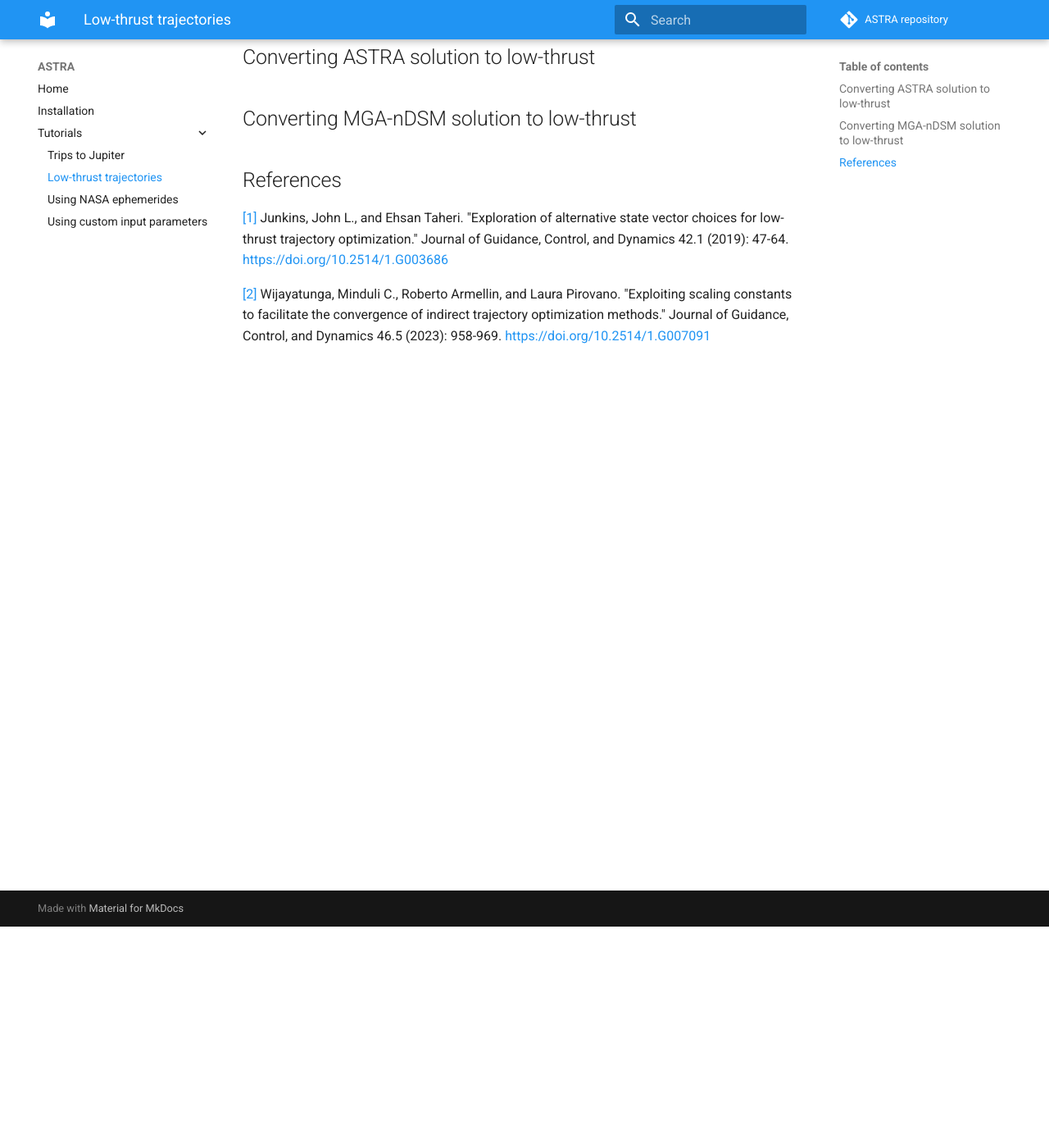
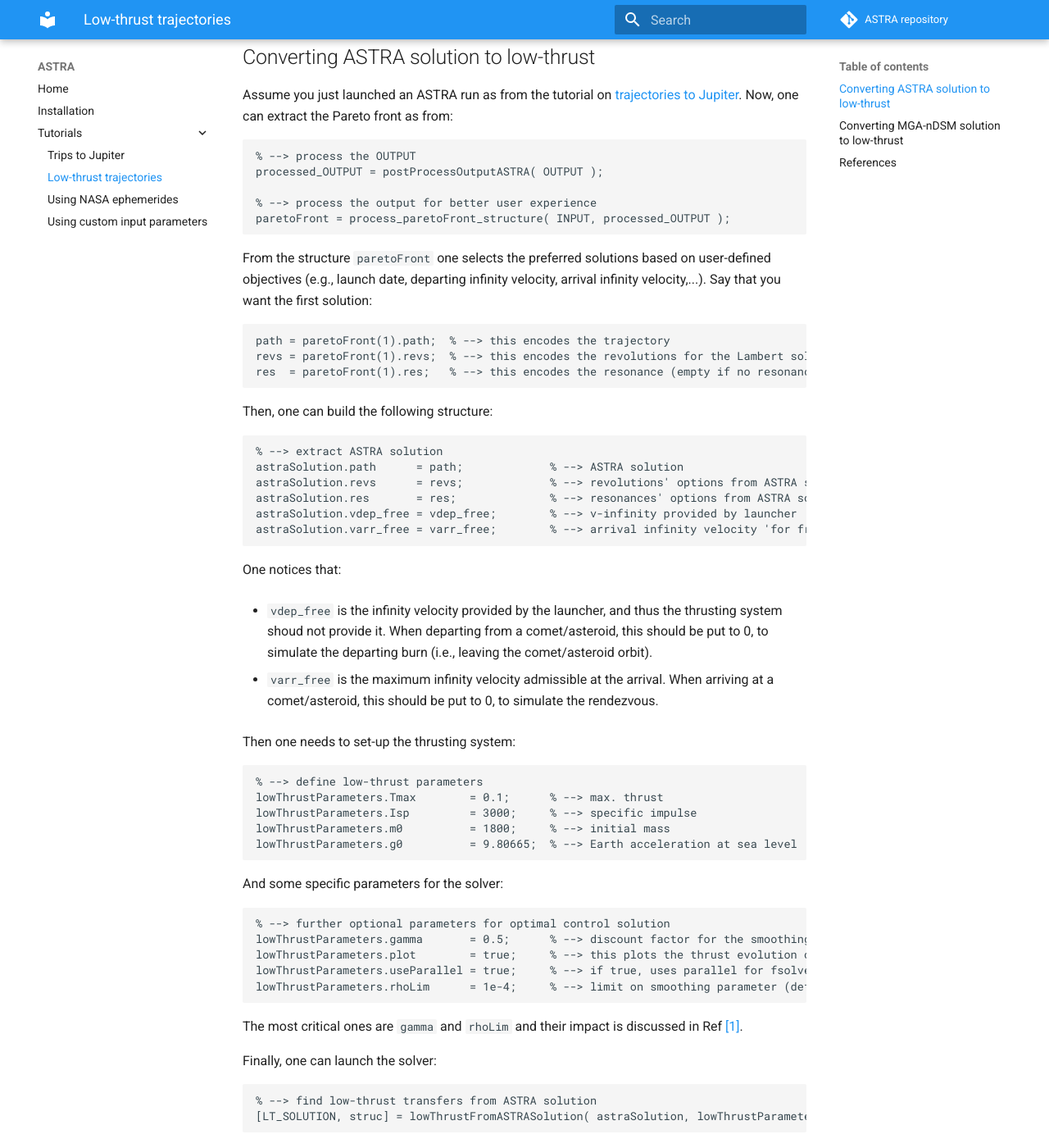
Before and after one commit to andreabellome/astra-documentation, an MkDocs documentation site: the page built from docs/low_thrust_trajectories.md, in a window 1280 px wide and 1400 px high, scrolled down 270 px. Shown: the whole window at 82% size. Built offline with MkDocs 1.6.1 and Material for MkDocs 9.7.7, drawn with Linux system fonts in a browser that asks for light colours; comment, search, counter and statistics services are not loaded; some of the changed text lies outside the part shown.

Commit message:
upd release

````diff
--- a/docs/low_thrust_trajectories.md
+++ b/docs/low_thrust_trajectories.md
@@ -2,7 +2,87 @@
 
 ## Converting ASTRA solution to low-thrust
 
+Assume you just launched an ASTRA run as from the tutorial on [trajectories to Jupiter](./trips_to_jupiter.md). Now, one can extract the Pareto front as from:
 
+```matlab
+% --> process the OUTPUT
+processed_OUTPUT = postProcessOutputASTRA( OUTPUT );
+
+% --> process the output for better user experience
+paretoFront = process_paretoFront_structure( INPUT, processed_OUTPUT );
+```
+
+From the structure ```paretoFront``` one selects the preferred solutions based on user-defined objectives (e.g., launch date, departing infinity velocity, arrival infinity velocity,...). Say that you want the first solution:
+
+```matlab
+path = paretoFront(1).path;  % --> this encodes the trajectory
+revs = paretoFront(1).revs;  % --> this encodes the revolutions for the Lambert solver
+res  = paretoFront(1).res;   % --> this encodes the resonance (empty if no resonances are present)
+```
+
+Then, one can build the following structure:
+
+```matlab
+% --> extract ASTRA solution
+astraSolution.path      = path;             % --> ASTRA solution
+astraSolution.revs      = revs;             % --> revolutions' options from ASTRA solution
+astraSolution.res       = res;              % --> resonances' options from ASTRA solution
+astraSolution.vdep_free = vdep_free;        % --> v-infinity provided by launcher 'for free' [km/s]
+astraSolution.varr_free = varr_free;        % --> arrival infinity velocity 'for free' [km/s]
+```
+
+One notices that:
+
+- ```vdep_free``` is the infinity velocity provided by the launcher, and thus the thrusting system shoud not provide it. When departing from a comet/asteroid, this should be put to 0, to simulate the departing burn (i.e., leaving the comet/asteroid orbit).
+
+- ```varr_free``` is the maximum infinity velocity admissible at the arrival. When arriving at a comet/asteroid, this should be put to 0, to simulate the rendezvous.
+
+Then one needs to set-up the thrusting system:
+
+```matlab
+% --> define low-thrust parameters
+lowThrustParameters.Tmax        = 0.1;      % --> max. thrust                       [N]
+lowThrustParameters.Isp         = 3000;     % --> specific impulse                  [s]
+lowThrustParameters.m0          = 1800;     % --> initial mass                      [kg]
+lowThrustParameters.g0          = 9.80665;  % --> Earth acceleration at sea level   [m/s]
+```
+
+And some specific parameters for the solver:
+
+```matlab
+% --> further optional parameters for optimal control solution
+lowThrustParameters.gamma       = 0.5;      % --> discount factor for the smoothing parameter (default is 0.5)
+lowThrustParameters.plot        = true;     % --> this plots the thrust evolution over time for different rho (default is false)
+lowThrustParameters.useParallel = true;     % --> if true, uses parallel for fsolve (default is false)
+lowThrustParameters.rhoLim      = 1e-4;     % --> limit on smoothing parameter (default is 1e-5)
+```
+
+The most critical ones are ```gamma``` and ```rhoLim``` and their impact is discussed in Ref [[1]](#1).
+
+Finally, one can launch the solver:
+
+```matlab
+% --> find low-thrust transfers from ASTRA solution
+[LT_SOLUTION, struc] = lowThrustFromASTRASolution( astraSolution, lowThrustParameters, INPUT.idcentral, INPUT.customEphemerides );
+```
+
+that attempts to solve **fuel-optimal time-fixed optimal control problem** for each leg of the ASTRA trajectory.
+
+One can finally plot the resulting trajectories, mass, and thrust evolutions:
+
+```matlab
+% --> plot the final output
+close all; clc;
+
+planets = [struc.idD, struc(end).idA];
+t0      = struc(1).tD;
+tend    = struc(end).tA;
+
+[figTRAJ, figMASS, figTHRmag] = wrapPlotLTFull(LT_SOLUTION, LT_SOLUTION(1).LTsol.param);
+
+figure(figTRAJ);
+plotPLTS_tt(planets, t0, tend, INPUT.idcentral, INPUT.customEphemerides, 1, [], [], 0.5, '--');
+```
 
 ## Converting MGA-nDSM solution to low-thrust
 
````
Also changed, not shown: docs/custom_input.md (+1 -0 lines), docs/trips_to_jupiter.md (+1 -3 lines), site/custom_input/index.html, site/low_thrust_trajectories/index.html, site/search/search_index.json, site/trips_to_jupiter/index.html.
